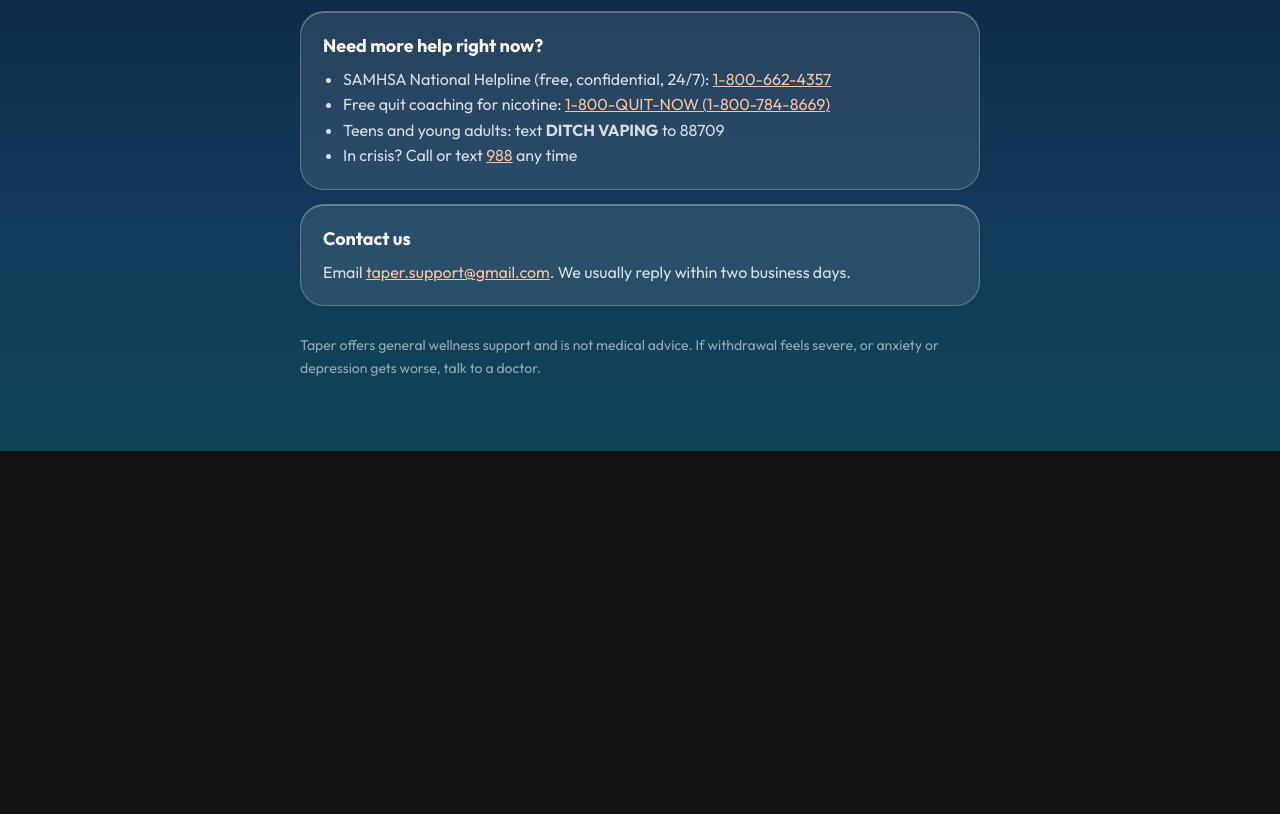
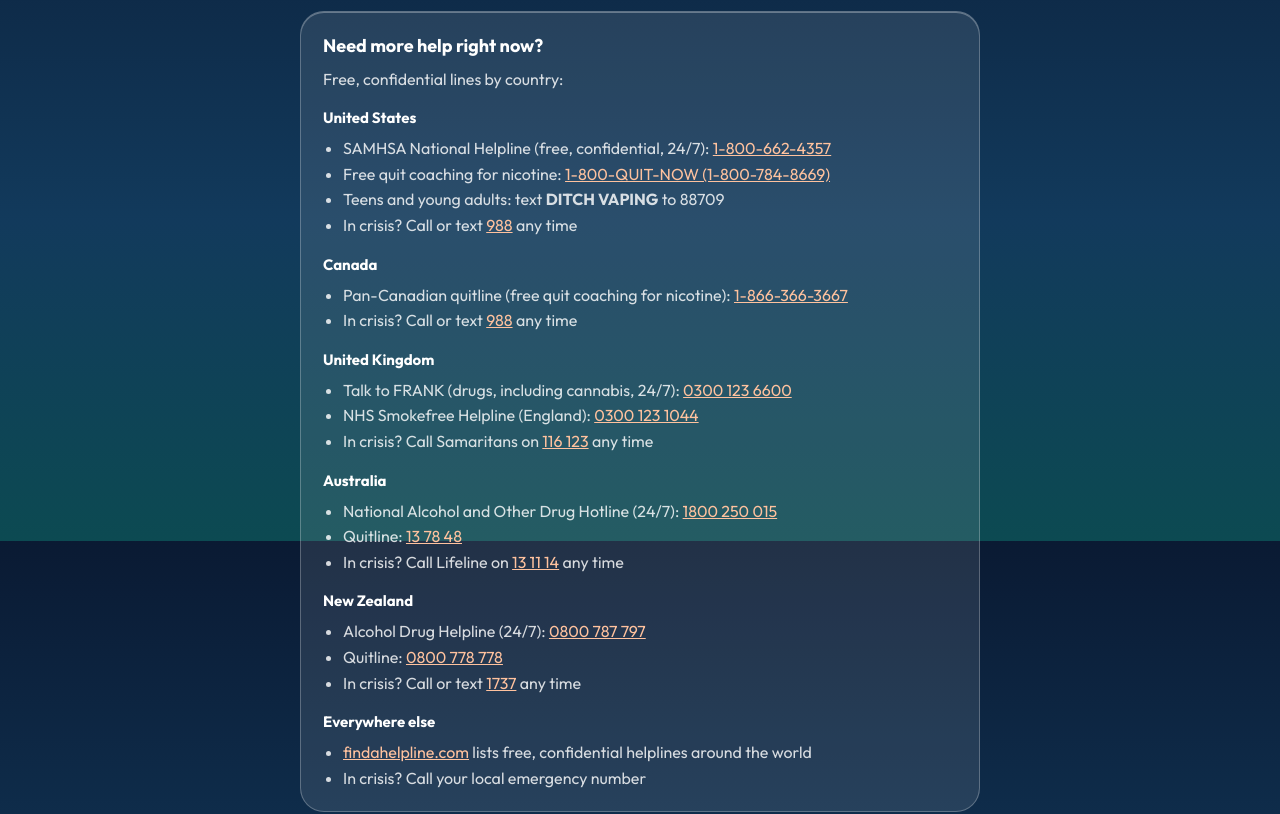
Before and after one commit to Sawyrr7/taper-support, a plain HTML site: page support.html in a window 1280 px wide. Shown: the part 1059-1873 px from the top of the page. Before the commit the page ends 1510 px from the top, so only its background shows below. Drawn offline with Linux system fonts and the light colour scheme.

Commit message:
Support page: help lines for the US, Canada, UK, Australia and New Zealand

```diff
--- a/support.html
+++ b/support.html
@@ -16,6 +16,7 @@
       section { background: rgb(255 255 255 / .1); border: 1px solid rgb(255 255 255 / .25); border-radius: 24px;
                 padding: 20px 22px; margin: 14px 0; box-shadow: inset 0 1px 0 rgb(255 255 255 / .3); }
       h2 { font-size: 18px; margin: 0 0 6px; }
+      h3 { font-size: 15px; margin: 14px 0 0; color: #fff; }
       p, li { color: rgb(255 255 255 / .82); margin: 0; }
       ul { margin: 6px 0 0; padding-left: 20px; }
       a { color: #ffc29e; }
@@ -33,11 +34,41 @@
       <section><h2>Where is my data?</h2><p>Only on your phone. Taper has no account and no server. Deleting the app or tapping “Reset my data” erases everything. See the <a href="privacy.html">privacy policy</a>.</p></section>
       <section><h2>Reminders aren’t showing up</h2><p>In Taper, open Settings → Notifications and turn on Daily check-in. Then make sure notifications for Taper are allowed in the iPhone Settings app → Notifications.</p></section>
       <section><h2>Need more help right now?</h2>
+        <p>Free, confidential lines by country:</p>
+        <h3>United States</h3>
         <ul>
           <li>SAMHSA National Helpline (free, confidential, 24/7): <a href="tel:18006624357">1-800-662-4357</a></li>
           <li>Free quit coaching for nicotine: <a href="tel:18007848669">1-800-QUIT-NOW (1-800-784-8669)</a></li>
           <li>Teens and young adults: text <strong>DITCH VAPING</strong> to 88709</li>
           <li>In crisis? Call or text <a href="tel:988">988</a> any time</li>
+        </ul>
+        <h3>Canada</h3>
+        <ul>
+          <li>Pan-Canadian quitline (free quit coaching for nicotine): <a href="tel:18663663667">1-866-366-3667</a></li>
+          <li>In crisis? Call or text <a href="tel:988">988</a> any time</li>
+        </ul>
+        <h3>United Kingdom</h3>
+        <ul>
+          <li>Talk to FRANK (drugs, including cannabis, 24/7): <a href="tel:03001236600">0300 123 6600</a></li>
+          <li>NHS Smokefree Helpline (England): <a href="tel:03001231044">0300 123 1044</a></li>
+          <li>In crisis? Call Samaritans on <a href="tel:116123">116 123</a> any time</li>
+        </ul>
+        <h3>Australia</h3>
+        <ul>
+          <li>National Alcohol and Other Drug Hotline (24/7): <a href="tel:1800250015">1800 250 015</a></li>
+          <li>Quitline: <a href="tel:137848">13 78 48</a></li>
+          <li>In crisis? Call Lifeline on <a href="tel:131114">13 11 14</a> any time</li>
+        </ul>
+        <h3>New Zealand</h3>
+        <ul>
+          <li>Alcohol Drug Helpline (24/7): <a href="tel:0800787797">0800 787 797</a></li>
+          <li>Quitline: <a href="tel:0800778778">0800 778 778</a></li>
+          <li>In crisis? Call or text <a href="tel:1737">1737</a> any time</li>
+        </ul>
+        <h3>Everywhere else</h3>
+        <ul>
+          <li><a href="https://findahelpline.com">findahelpline.com</a> lists free, confidential helplines around the world</li>
+          <li>In crisis? Call your local emergency number</li>
         </ul>
       </section>
       <section><h2>Contact us</h2><p>Email <a href="mailto:taper.support@gmail.com">taper.support@gmail.com</a>. We usually reply within two business days.</p></section>
```
